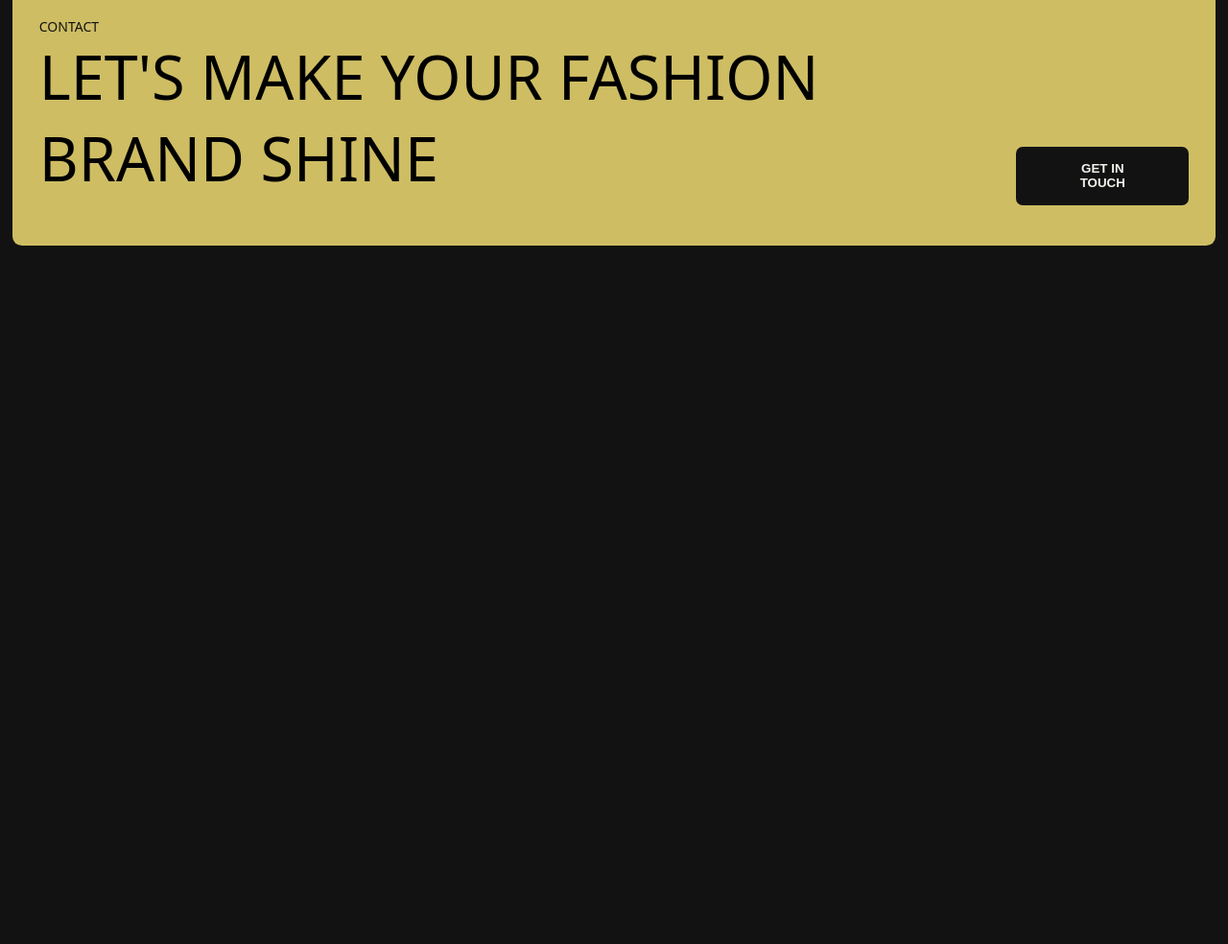
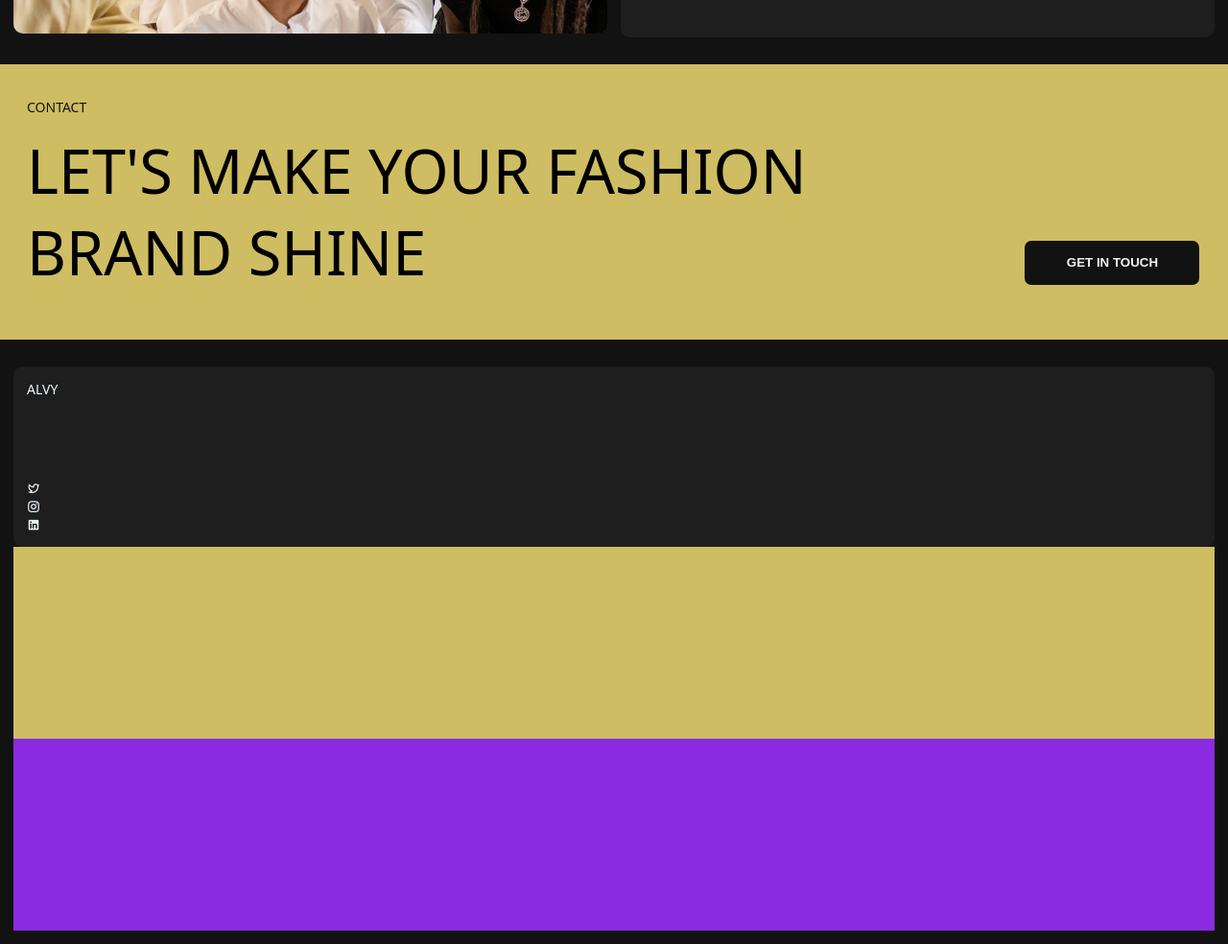
Before and after one commit to pankajbaria712/alvy-template.webflow.io-frontend-clone, a plain HTML site: page index.html in a window 1280 px wide. Shown: the part 2790-3774 px from the top of the page at 96% size. Before the commit the page ends 3046 px from the top, so only its background shows below. Drawn offline with nearby package versions, Linux system fonts and the light colour scheme.

Commit message:
sec-08 padding set

```diff
--- a/index.html
+++ b/index.html
@@ -165,7 +165,7 @@
           <button>FIND JOB</button>
         </div>
       </section>
-      <section class="section-07">
+      <section class="section-07" id="sec-07">
         <div class="top">
           <p>CONTACT</p>
         </div>
@@ -174,6 +174,24 @@
           <button>GET IN TOUCH</button>
         </div>
       </section>
+      <section class="section-08">
+        <div class="top">
+          <p>ALVY</p>
+          <div class="icons">
+            <div class="icon">
+              <i class="ri-twitter-line"></i>
+            </div>
+            <div class="icon">
+              <i class="ri-instagram-line"></i>
+            </div>
+            <div class="icon">
+              <i class="ri-linkedin-box-fill"></i>
+            </div>
+          </div>
+        </div>
+        <div class="middle"></div>
+        <div class="bottom"></div>
+      </section>
     </main>
   </body>
 </html>
--- a/style.scss
+++ b/style.scss
@@ -1,3 +1,8 @@
+/* ===========================================
+   FILE: styles.scss
+   DESC: Fixed padding inconsistency (1rem everywhere)
+   =========================================== */
+
 * {
   margin: 0;
   padding: 0;
@@ -18,6 +23,7 @@ html {
   font-size: clamp(14px, 1vw, 18px);
 }
 
+/* Utility mixins */
 @mixin flex-column($gap: 0rem) {
   display: flex;
   flex-direction: column;
@@ -34,18 +40,23 @@ html {
   background-color: $bgcolor;
 }
 
+/* Base Section Layout */
 section {
+  width: 100%;
   max-width: 2000px;
+  padding: 1rem; // unified padding for all sections
 }
 
+/* Main Wrapper */
 main {
   width: 100%;
-  @include flex-column(0rem);
+  @include flex-column(1rem);
   align-items: center;
+  /* padding removed to prevent double spacing */
+}
 
+/* ========== SECTION 01 ========== */
 .section-01 {
-    width: 100%;
-    padding: 1rem;
   @include flex-column(1rem);
 
   .top {
@@ -84,11 +95,10 @@ main {
   }
 }
 
+/* ========== SECTION 02 ========== */
 .section-02 {
-    width: 100%;
   @include flex-column(2.5rem);
   align-items: center;
-    padding: 1rem;
 
   .top,
   .bottom {
@@ -111,9 +121,8 @@ main {
   }
 }
 
+/* ========== SECTION 03 ========== */
 .section-03 {
-    width: 100%;
-    padding: 1rem;
   @include flex-column(1rem);
 
   .top {
@@ -123,6 +132,7 @@ main {
       border-radius: 0.7rem;
     }
   }
+
   .bottom {
     background-color: #1e1e1e;
     padding: 1rem;
@@ -147,10 +157,9 @@ main {
   }
 }
 
+/* ========== SECTION 05 ========== */
 .section-05 {
   @include flex-column(1rem);
-    padding: 1rem;
-    width: 100%;
 
   .card {
     background-image: url(./images/63d2ccbd2e12fa747e999689_team-02.webp);
@@ -165,7 +174,7 @@ main {
 
     .icon,
     .bottom {
-        background-color: rgb(187, 187, 187, 0.374);
+      background-color: rgba(187, 187, 187, 0.374);
       backdrop-filter: blur(18px);
       border: 1px solid rgb(192, 189, 189);
       border-radius: 0.7rem;
@@ -176,6 +185,7 @@ main {
       display: flex;
       justify-content: flex-end;
       gap: 1rem;
+
       .icon {
         width: fit-content;
         border-radius: 50%;
@@ -196,6 +206,7 @@ main {
   }
 }
 
+/* ========== SECTION 06 ========== */
 #sec-06 {
   .bottom {
     gap: 5rem;
@@ -214,10 +225,9 @@ main {
   }
 }
 
+/* ========== SECTION 07 ========== */
 .section-07 {
-    width: 98%;
-    padding: 1.2rem;
-    border-radius: 0.7rem;
+  @include flex-column(1rem);
   background-color: #cebd63;
 
   .top {
@@ -226,6 +236,7 @@ main {
       color: #121212;
     }
   }
+
   .bottom {
     h1 {
       width: 90%;
@@ -235,6 +246,7 @@ main {
       font-weight: 400;
       padding-bottom: 1rem;
     }
+
     button {
       @include button(black);
       color: white;
@@ -242,13 +254,30 @@ main {
     }
   }
 }
+
+/* ========== SECTION 08 ========== */
+.section-08 {
+  .top {
+    @include flex-column(6rem);
+    background-color: #1e1e1e;
+    padding: 1rem;
+    border-radius: 0.7rem;
+  }
+  .middle {
+    background-color: #cebd63;
+    height: 200px;
+  }
+  .bottom {
+    background-color: blueviolet;
+    height: 200px;
+  }
 }
 
+/* Responsive Adjustments */
 @media (min-width: 900px) {
   main {
     .section-01 {
       flex-direction: row;
-      padding: 1rem 1rem;
       .top,
       .bottom {
         width: 50%;
@@ -279,7 +308,7 @@ main {
 
     .section-03 {
       flex-direction: row-reverse;
-      padding: 1rem;
+
       .top,
       .bottom {
         width: 50%;
@@ -296,6 +325,7 @@ main {
             font-size: 3rem;
             font-weight: 400;
           }
+
           .paragraphs {
             display: flex;
             gap: 1.5rem;
```
Also changed, not shown: style.css, 1 other file. Lines whose indentation alone changed are shown as unchanged.
